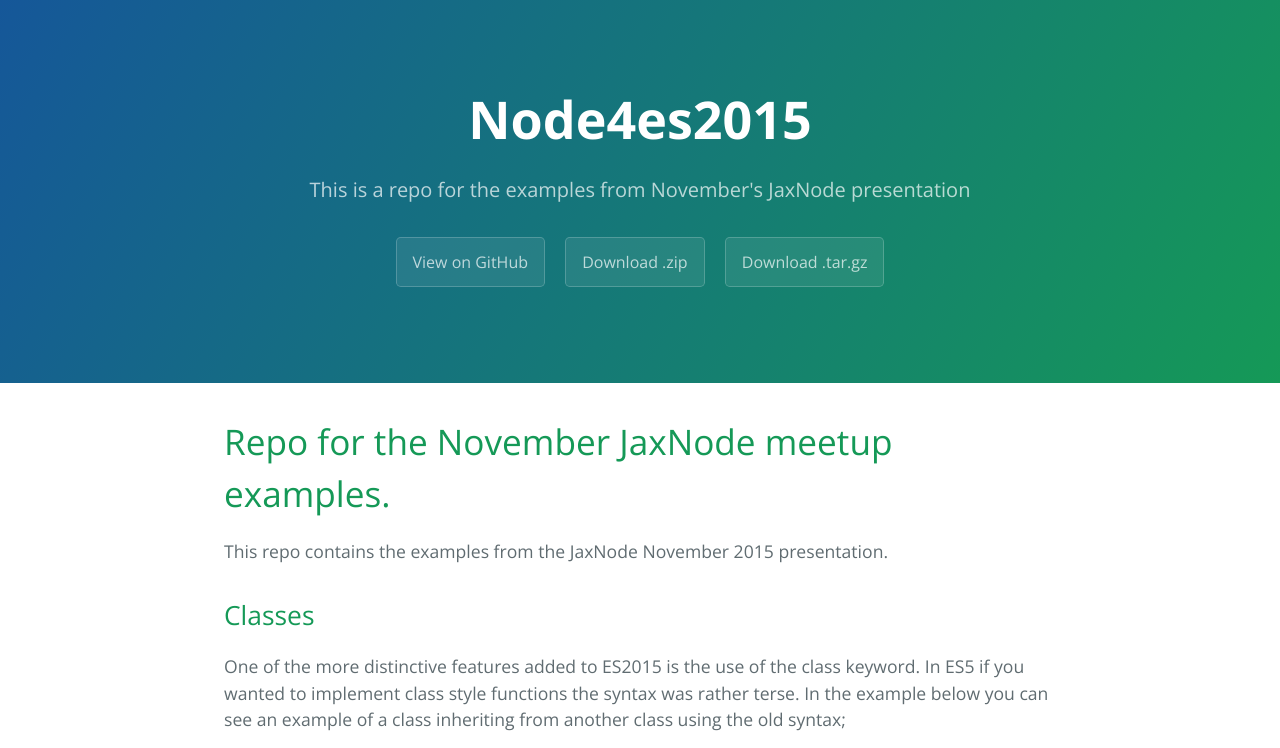
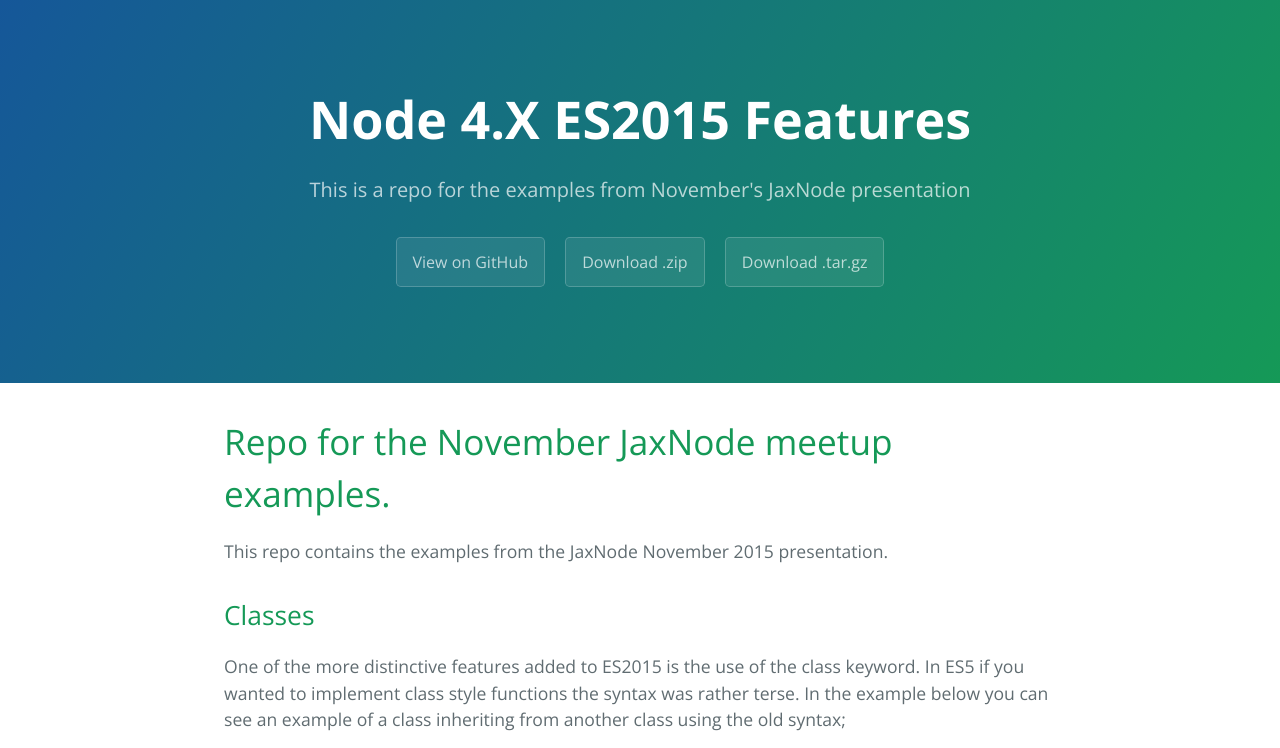
Before and after one commit to davidfekke/node4es2015, a website: page index.html in a window 1280 px wide. Shown: the top 748 px of the page. Drawn offline with nearby package versions, Linux system fonts and the light colour scheme.

Commit message:
Create gh-pages branch via GitHub

```diff
--- a/index.html
+++ b/index.html
@@ -2,7 +2,7 @@
 <html lang="en-us">
   <head>
     <meta charset="UTF-8">
-    <title>Node4es2015 by jaxnode</title>
+    <title>Node 4.X ES2015 Features by jaxnode</title>
     <meta name="viewport" content="width=device-width, initial-scale=1">
     <link rel="stylesheet" type="text/css" href="stylesheets/normalize.css" media="screen">
     <link href='https://fonts.googleapis.com/css?family=Open+Sans:400,700' rel='stylesheet' type='text/css'>
@@ -11,7 +11,7 @@
   </head>
   <body>
     <section class="page-header">
-      <h1 class="project-name">Node4es2015</h1>
+      <h1 class="project-name">Node 4.X ES2015 Features</h1>
       <h2 class="project-tagline">This is a repo for the examples from November&#39;s JaxNode presentation</h2>
       <a href="https://github.com/jaxnode/node4es2015" class="btn">View on GitHub</a>
       <a href="https://github.com/jaxnode/node4es2015/zipball/master" class="btn">Download .zip</a>
@@ -375,7 +375,7 @@
 <p>Copyright 2015 JaxNode</p>
 
       <footer class="site-footer">
-        <span class="site-footer-owner"><a href="https://github.com/jaxnode/node4es2015">Node4es2015</a> is maintained by <a href="https://github.com/jaxnode">jaxnode</a>.</span>
+        <span class="site-footer-owner"><a href="https://github.com/jaxnode/node4es2015">Node 4.X ES2015 Features</a> is maintained by <a href="https://github.com/jaxnode">jaxnode</a>.</span>
 
         <span class="site-footer-credits">This page was generated by <a href="https://pages.github.com">GitHub Pages</a> using the <a href="https://github.com/jasonlong/cayman-theme">Cayman theme</a> by <a href="https://twitter.com/jasonlong">Jason Long</a>.</span>
       </footer>
```
Also changed, not shown: params.json (+1 -1 lines).
